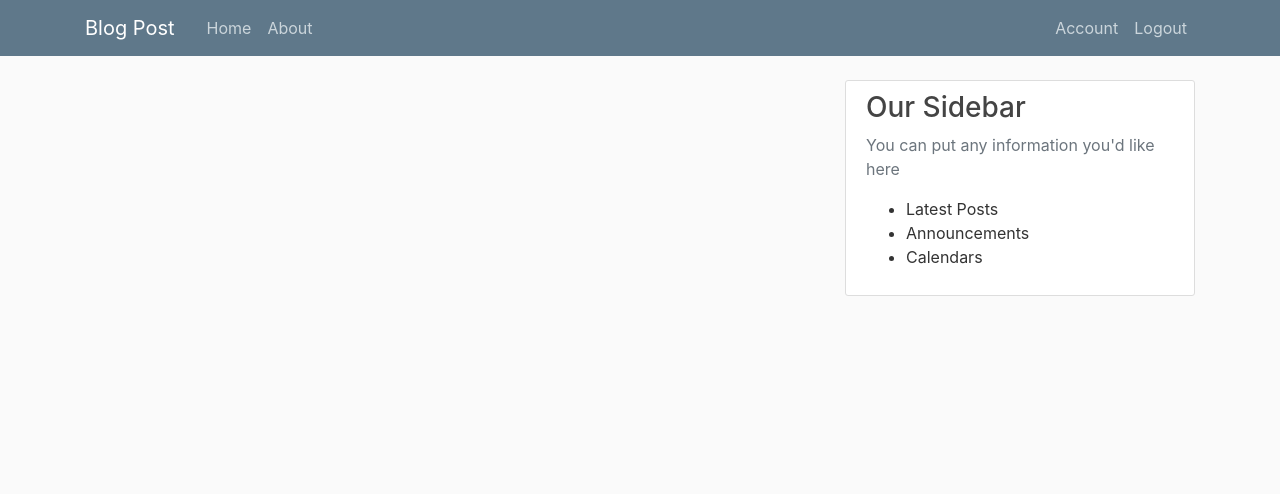
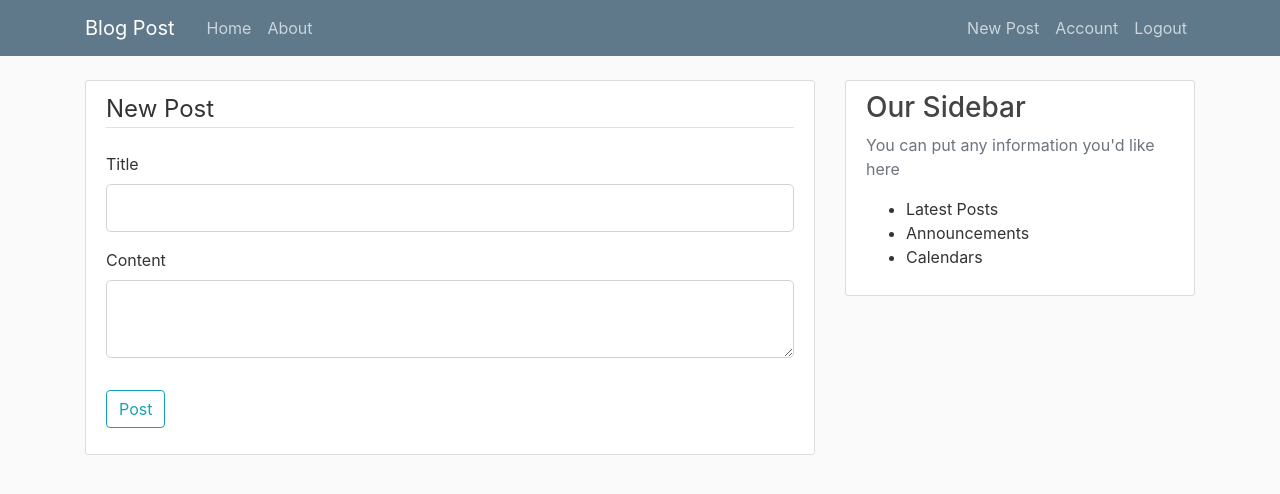
Before and after one commit to C-Ogamba/blog-post, a Flask app: page /post/new in a window 1280 px wide. Shown: the top 494 px of the page. Run offline with Flask 2, Linux system fonts and the light colour scheme; a user stored in the database is signed in; some libraries are stand-ins or nearby versions.

Commit message:
Dev: create the add posts functionality

```diff
--- a/app/routes.py
+++ b/app/routes.py
@@ -1,11 +1,10 @@
-from fileinput import filename
 import os
 import secrets
 from PIL import Image
 from flask import render_template, url_for, flash, redirect, request
 from app import app, db, bcrypt
 from app.models import User, Post
-from app.forms import LoginForm, RegistrationForm, UpdateAccountForm
+from app.forms import LoginForm, RegistrationForm, UpdateAccountForm, PostForm
 from flask_login import login_user, current_user, logout_user, login_required
 
 
@@ -89,7 +88,11 @@ def account():
     image_file = url_for('static', filename='proile_pics/' + current_user.image_file)
     return render_template('account.html', title='Login', image_file=image_file, form=form)
 
-@app.route('/post/new')
+@app.route('/post/new', methods=['GET', 'POST'])
 @login_required
 def new_post():
-    return render_template('create_post.html', title='New post')
+    form = PostForm()
+    if form.validate_on_submit():
+        flash('Your post has been created!', 'success')
+        return redirect(url_for('index'))
+    return render_template('create_post.html', title='New post', form=form)
--- a/app/templates/base.html
+++ b/app/templates/base.html
@@ -31,6 +31,7 @@
                     </div>
                     <div class="navbar-nav">
                         {% if current_user.is_authenticated %}
+                        <a class="nav-item nav-link" href="{{ url_for('new_post') }}">New Post</a>
                         <a class="nav-item nav-link" href="{{ url_for('account') }}">Account</a>
                         <a class="nav-item nav-link" href="{{ url_for('logout') }}">Logout</a>
                         {% else %}
--- a/app/templates/create_post.html
+++ b/app/templates/create_post.html
@@ -1,16 +1,43 @@
 {% extends 'base.html'%}
 {% block content %}
-    {% for post in posts %}
-        <article class="media content-section">
-            <div class="media-body">
-                <div class="article-metadata">
-                    <a class="mr-2" href=""></a>
-                    <small class="text-muted"></small>
+    <div class="content-section">
+        <form action="" method="POST">
+            {{ form.hidden_tag() }}
+            <fieldset class="form-group">
+                <legend class="border-bottom mb-4">New Post</legend>
+
+                <div class="form-group">
+                    {{ form.title.label(class='form-control-label') }}
+                         {% if form.title.errors %}
+                        {{ form.title(class="form-control form-control-lg is-invalid") }}
+                        <div class="invalid-feedback">
+                            {% for errors in form.title.errors %}
+                                <span>{{ error }}</span>
+                            {% endfor %}
+
+                        </div>
+                    {% else %}
+                        {{ form.title(class='form-control form-control-lg') }}
+                    {% endif %}
                 </div>
-                <h2><a class="article-title" href=""></a></h2>
-                <p class="article-content"></p>
+                <div class="form-group">
+                    {{ form.content.label(class='form-control-label') }}
+                         {% if form.content.errors %}
+                        {{ form.content(class="form-control form-control-lg is-invalid") }}
+                        <div class="invalid-feedback">
+                            {% for errors in form.content.errors %}
+                                <span>{{ error }}</span>
+                            {% endfor %}
+
+                        </div>
+                    {% else %}
+                        {{ form.content(class='form-control form-control-lg') }}
+                    {% endif %}
+                </div>
+            </fieldset>
+            <div class="form-group">
+                {{ form.submit(class='btn btn-outline-info') }}
             </div>
-
-        </article>
-    {% endfor %}
+        </form>
+    </div>
 {% endblock content %}
```
